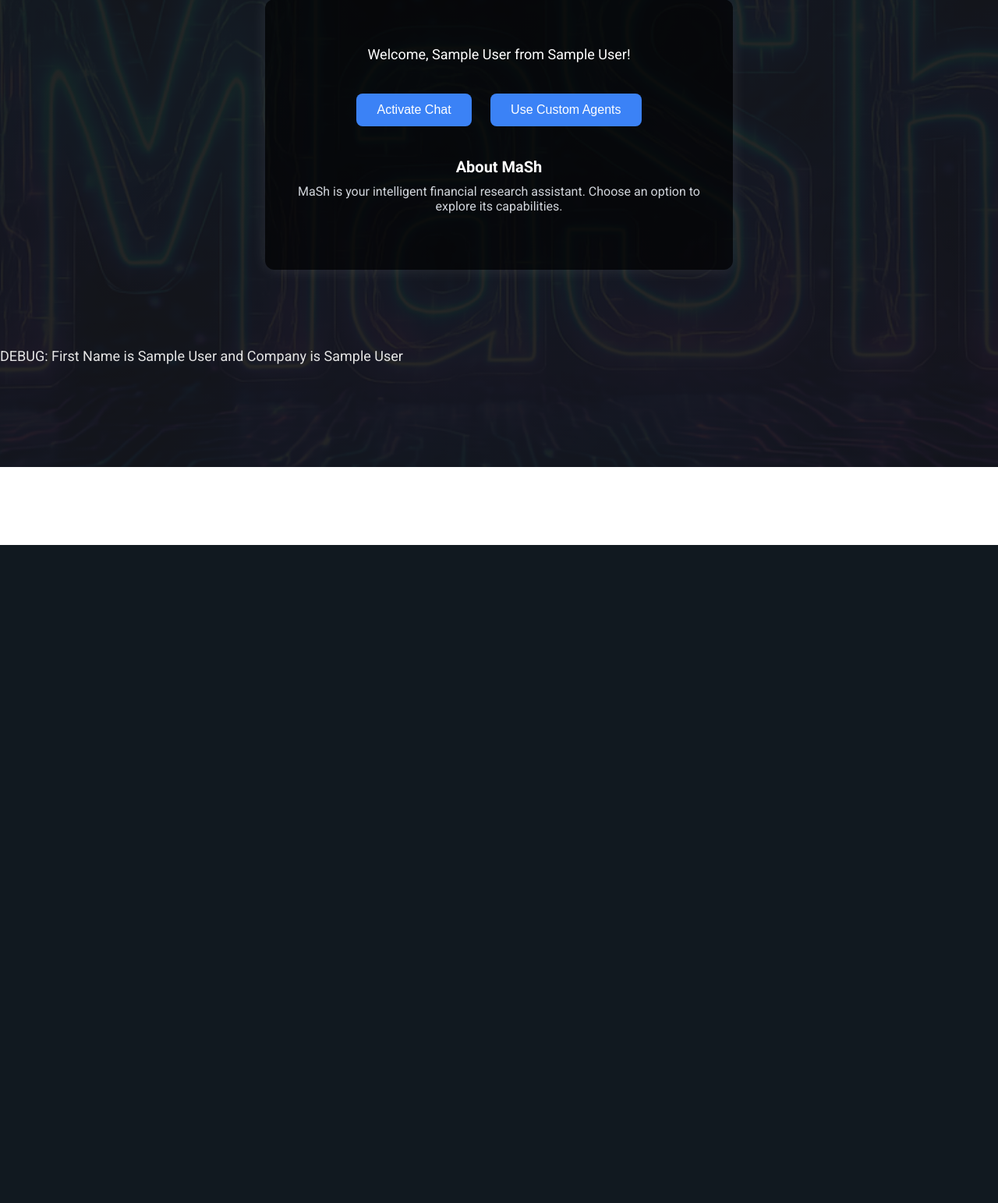
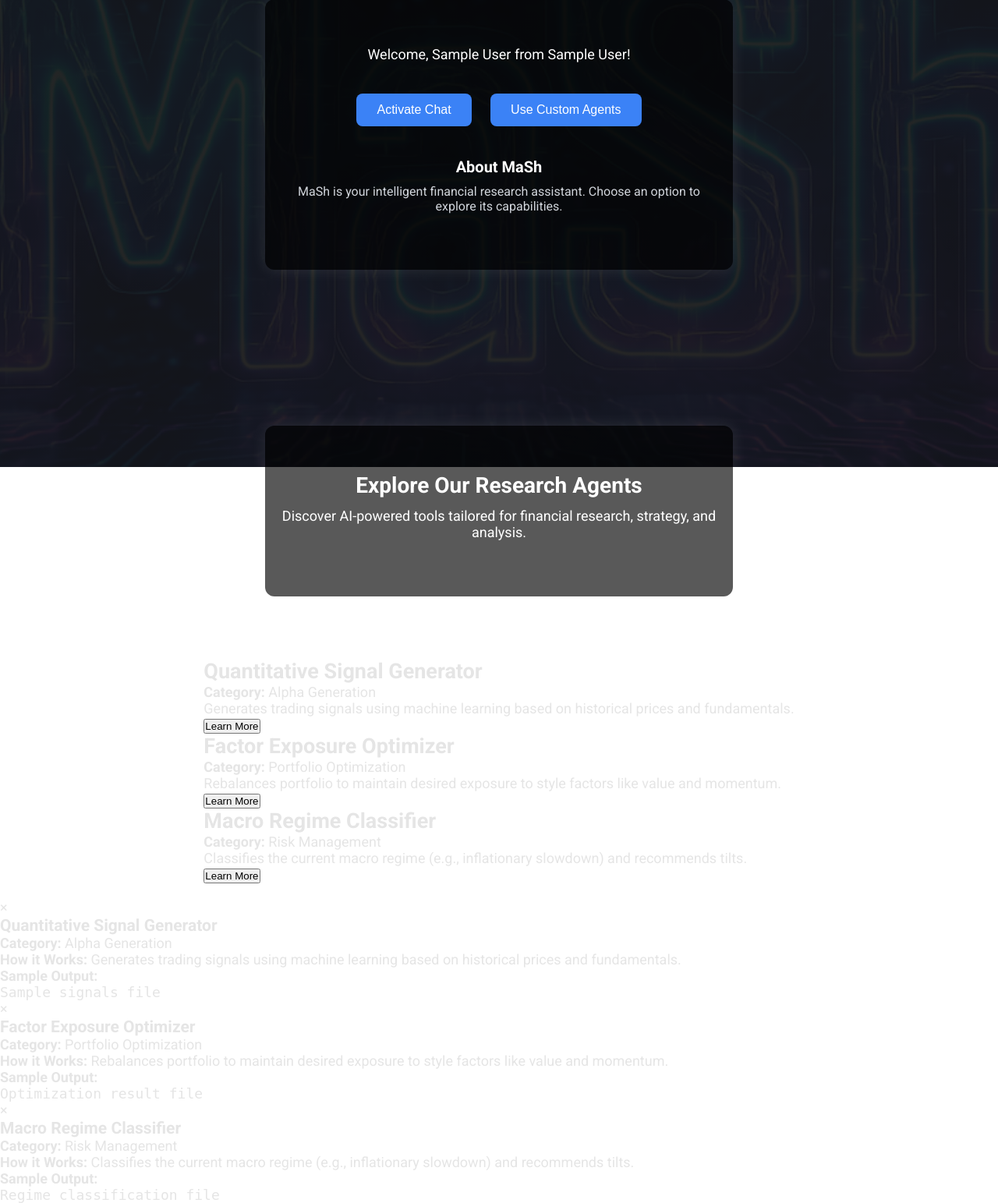
Before and after one commit to AGS1979/mash_analytics, a Flask app: page /chat in a window 1280 px wide. Shown: the part 201-1744 px from the top of the page at 78% size. Before the commit the page ends 900 px from the top, so only its background shows below. Run offline with Flask 3, Linux system fonts and the light colour scheme; the visitor is signed in with stand-in values (Sample User, id 1); data that the repository does not hold is empty.

Commit message:
changes to custom agents

```diff
--- a/app.py
+++ b/app.py
@@ -253,16 +253,12 @@ def add_user(username, password, first_name, company_name):
 #############################
 
 @app.route('/login', methods=['GET', 'POST'])
+@app.route('/login', methods=['GET', 'POST'])
 def login():
     error = None
     if request.method == 'POST' and request.form.get("form_type") == "login":
         username = request.form.get('username')
         password = request.form.get('password')
-
-        if username == "admin" and password == "password":
-            session['logged_in'] = True
-            session['username'] = username
-            return redirect(url_for('chat'))
 
         user = users_db.get(username)
         if user and user["password"] == password:
@@ -270,11 +266,12 @@ def login():
             session['username'] = username
             session['first_name'] = user["first_name"]
             session['company_name'] = user["company_name"]
-            return redirect(url_for('chat'))
+            return redirect(url_for('index'))  # ✅ redirect to your index.html
         else:
-            error = "Invalid username or password. Please try again."
+            error = "Invalid username or password."
 
     return render_template('login.html', error=error)
+
 
 
 
@@ -294,20 +291,21 @@ def signup():
     if username in users_db:
         return render_template('login.html', error="User already exists. Please log in.")
 
-    # Save user
+    # ✅ Save user in memory
     users_db[username] = {
         "password": password,
         "first_name": first_name,
         "company_name": company_name
     }
 
-    # Log in user
+    # ✅ Set session and redirect
     session['logged_in'] = True
     session['username'] = username
     session['first_name'] = first_name
     session['company_name'] = company_name
 
-    return redirect(url_for('chat'))
+    return redirect(url_for('chat'))  # or index, depending on your design
+
 
 
 @app.route('/custom-agents-data')
--- a/templates/index.html
+++ b/templates/index.html
@@ -111,6 +111,20 @@
   </div>
   </div> <!-- end of chat-container -->
 </div>
+
+
+<!-- Custom Agents Section (Rendered After Login) -->
+<div id="custom-agents-section" style="display: none; margin-top: 40px;">
+  <section class="landing-panel">
+      <h1>Explore Our Research Agents</h1>
+      <p>Discover AI-powered tools tailored for financial research, strategy, and analysis.</p>
+  </section>
+  <section class="agent-grid" id="agent-grid">
+    <!-- Cards will be injected here -->
+  </section>
+</div>
+
+
   </main>
 
 
@@ -137,7 +151,7 @@
 
 
   <script src="static/js/scripts.js"></script>
-<p>DEBUG: First Name is {{ first_name }} and Company is {{ company_name }}</p>
+
 
 
 </body>
```
Also changed, not shown: templates/login.html (+1 -10 lines).
